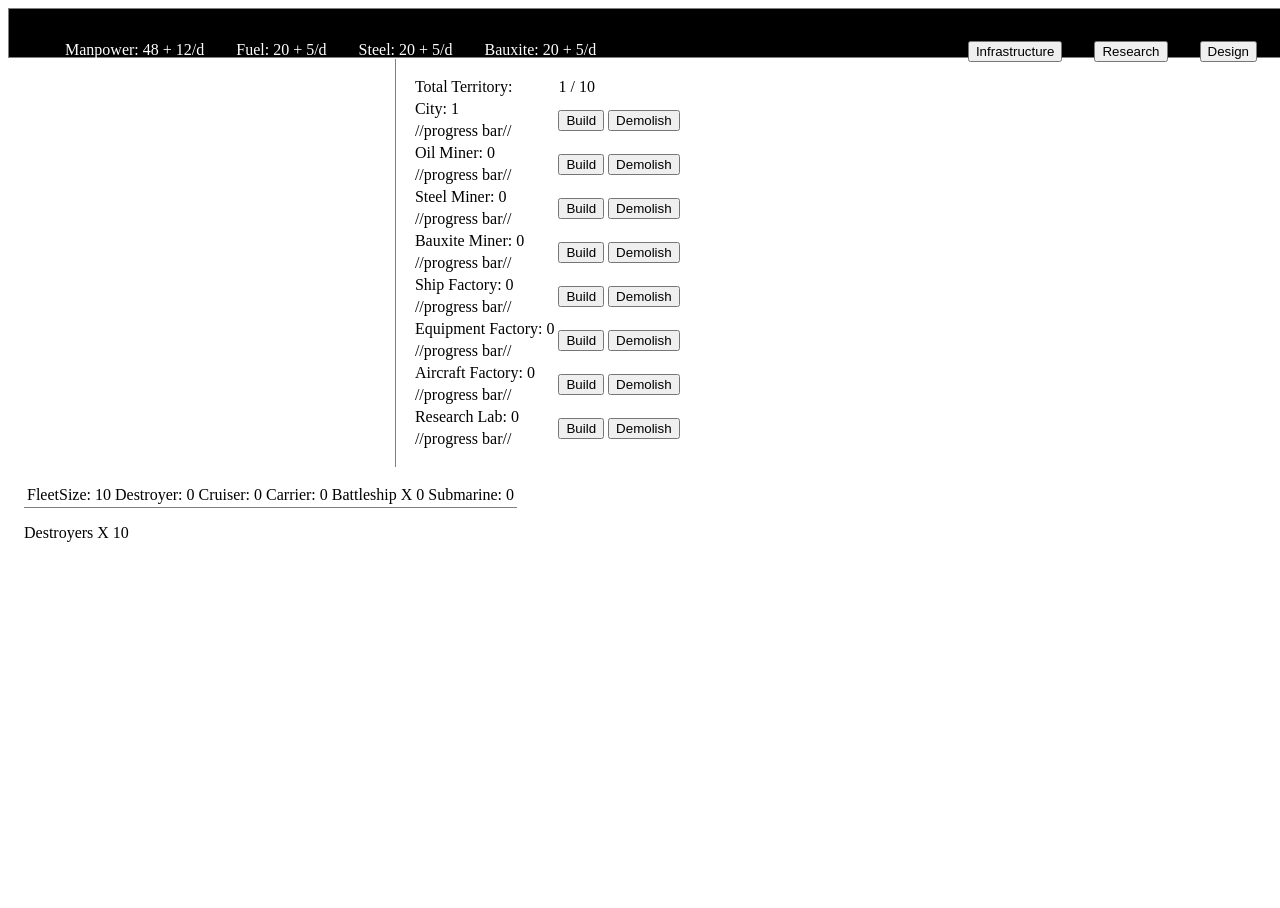
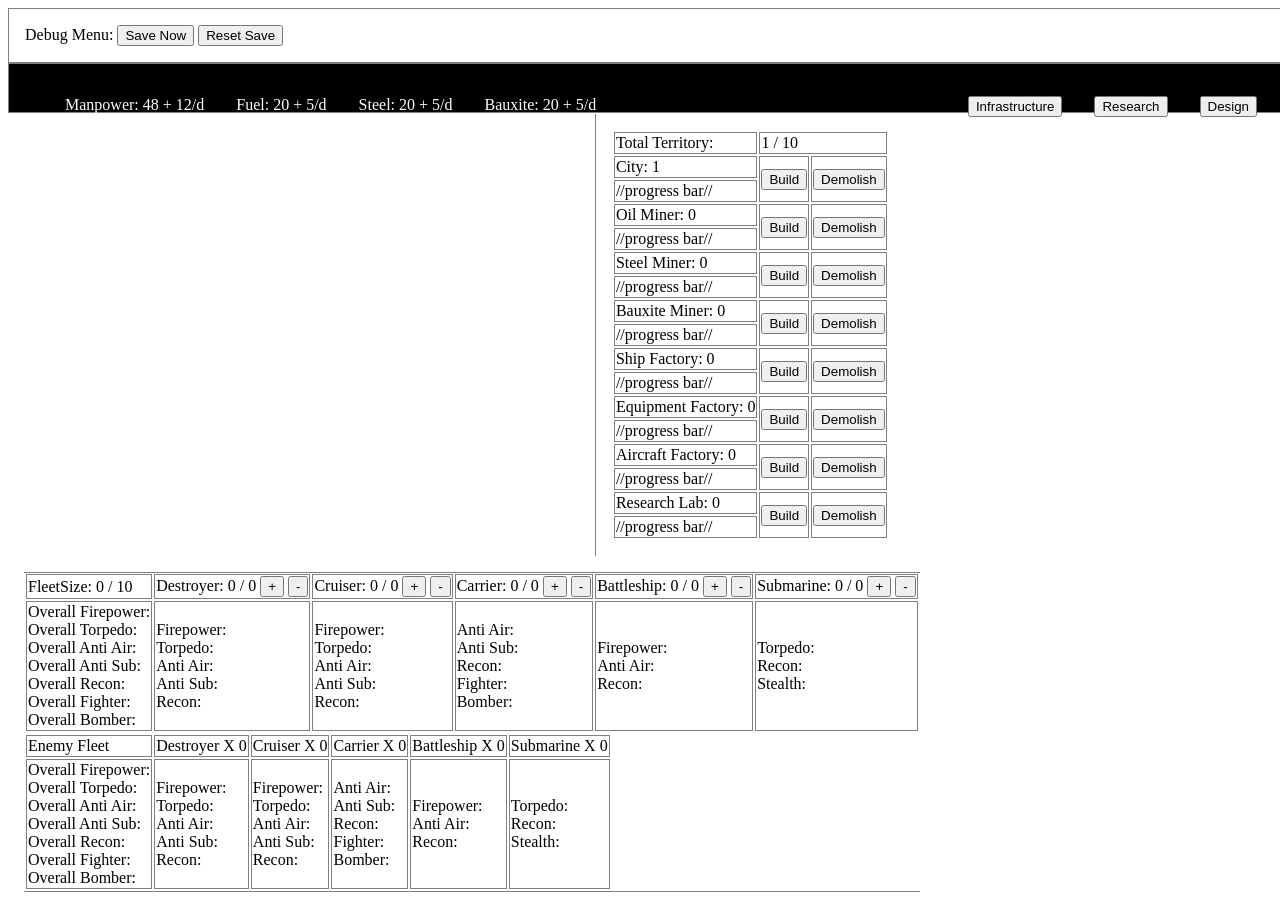
Before and after one commit to x5702/IdleBuilder, a website: page Game.html in a window 1280 px wide. Shown: the top 908 px of the page. Before the commit the page ends 800 px from the top, so only its background shows below. Drawn offline with Linux system fonts and the light colour scheme.

Commit message:
build destroyer

```diff
--- a/Game.html
+++ b/Game.html
@@ -20,6 +20,11 @@
 	</head>
 
 	<body>
+		<div id="debug">
+			<span>Debug Menu:</span>
+			<button onclick="OnSave()">Save Now</button>
+			<button onclick="ResetSave()">Reset Save</button>
+		</div>
 		<div id="header">
 			<ul id="tabs">
 				<li><button onclick="OnTab('Infrastructure')">Infrastructure</button></li>
@@ -168,16 +173,127 @@
 			<div id="Ally"><table>
 				<tr>
 					<td id="FleetSize">Fleet Size: 0/10</td>
-					<td id="Destroyer">Destroyer X 0</td>
-					<td id="Cruiser">Cruiser X 0</td>
-					<td id="Carrier">Carrier X 0</td>
-					<td id="Battleship">Battleship X 0</td>
-					<td id="Submarine">Submarine X 0</td>
+					<td>
+						<span id="Destroyer">Destroyer: 0/0</span>
+						<button onclick="OnAddDestroyer(1)">+</button>
+						<button onclick="OnAddDestroyer(-1)">-</button>
+					</td>
+					<td>
+						<span id="Cruiser">Cruiser: 0/0</span>
+						<button>+</button>
+						<button>-</button>
+					</td>
+					<td>
+						<span id="Carrier">Carrier: 0/0</span>
+						<button>+</button>
+						<button>-</button>
+					</td>
+					<td>
+						<span id="Battleship">Battleship: 0/0</span>
+						<button>+</button>
+						<button>-</button>
+					</td>
+					<td>
+						<span id="Submarine">Submarine: 0/0</span>
+						<button>+</button>
+						<button>-</button>
+					</td>
+				</tr>
+				<tr>
+					<td id="FleetStat">
+						Overall Firepower:<br/>
+						Overall Torpedo:<br/>
+						Overall Anti Air:<br/>
+						Overall Anti Sub:<br/>
+						Overall Recon:<br/>
+						Overall Fighter:<br/>
+						Overall Bomber:<br/>
+					</td>
+					<td id="DestroyerStat">
+						Firepower:<br/>
+						Torpedo:<br/>
+						Anti Air:<br/>
+						Anti Sub:<br/>
+						Recon:<br/>
+					</td>
+					<td id="CruiserStat">
+						Firepower:<br/>
+						Torpedo:<br/>
+						Anti Air:<br/>
+						Anti Sub:<br/>
+						Recon:<br/>
+					</td>
+					<td id="CarrierStat">
+						Anti Air:<br/>
+						Anti Sub:<br/>
+						Recon:<br/>
+						Fighter:<br/>
+						Bomber:<br/>
+					</td>
+					<td id="BattleshipStat">
+						Firepower:<br/>
+						Anti Air:<br/>
+						Recon:<br/>
+					</td>
+					<td id="SubmarineStat">
+						Torpedo:<br/>
+						Recon:<br/>
+						Stealth:<br/>
+					</td>
 				</tr>
 			</table></div>
-			<div id="Enemy">
-				<p>Destroyers X 10</p>
-			</div>
+			<div id="Enemy"><table>
+				<tr>
+					<td>Enemy Fleet</td>
+					<td id="EnemyDestroyer">Destroyer X 0</td>
+					<td id="EnemyCruiser">Cruiser X 0</td>
+					<td id="EnemyCarrier">Carrier X 0</td>
+					<td id="EnemyBattleship">Battleship X 0</td>
+					<td id="EnemySubmarine">Submarine X 0</td>
+				</tr>
+				<tr>
+					<td id="EnemyFleetStat">
+						Overall Firepower:<br/>
+						Overall Torpedo:<br/>
+						Overall Anti Air:<br/>
+						Overall Anti Sub:<br/>
+						Overall Recon:<br/>
+						Overall Fighter:<br/>
+						Overall Bomber:<br/>
+					</td>
+					<td id="EnemyDestroyerStat">
+						Firepower:<br/>
+						Torpedo:<br/>
+						Anti Air:<br/>
+						Anti Sub:<br/>
+						Recon:<br/>
+					</td>
+					<td id="EnemyCruiserStat">
+						Firepower:<br/>
+						Torpedo:<br/>
+						Anti Air:<br/>
+						Anti Sub:<br/>
+						Recon:<br/>
+					</td>
+					<td id="EnemyCarrierStat">
+						Anti Air:<br/>
+						Anti Sub:<br/>
+						Recon:<br/>
+						Fighter:<br/>
+						Bomber:<br/>
+					</td>
+					<td id="EnemyBattleshipStat">
+						Firepower:<br/>
+						Anti Air:<br/>
+						Recon:<br/>
+					</td>
+					<td id="EnemySubmarineStat">
+						Torpedo:<br/>
+						Recon:<br/>
+						Stealth:<br/>
+					</td>
+				</tr>
+			</table></div>
 		</div>
 	</body>
 </html>
--- a/css/layout.css
+++ b/css/layout.css
@@ -1,3 +1,9 @@
+div#debug {
+    width: 100%;
+    border: 1px solid gray;
+    padding: 1em;
+}
+
 div#header {
     width: 100%;
     border: 1px solid gray;
@@ -29,21 +35,36 @@ div#header ul#tabs {
 }
 
 div#main-left {
+    float: left;
     width: auto;
-    float: left;
     margin: 0;
     padding: 1em;
 }
 
 div#Ally {
     width:100%;
+    display:block;
+    border-bottom: 1px solid gray;
+}
+
+div#Ally table {
+    float: right;
+}
+
+div#Enemy {
+    width:100%;
+    display:block;
     border-bottom: 1px solid gray;
 }
 
 div#main-right {
-    width: 500px;
+    width: 300px;
     float: right;
     border-left: 1px solid gray;
     padding: 1em;
     overflow: hidden;
 }
+
+table tr td {
+    border: 1px solid gray;
+}
--- a/js/data.js
+++ b/js/data.js
@@ -55,17 +55,19 @@ StaticData = {
 		return {Manpower : ManpowerCost, Fuel : FuelCost, Steel : 0, Bauxite : 0};
 	},
 
-	DestroyerSize : function() {
+	Destroyer : {
+		Size : function() {
 			return 2;
 		},
-	DestroyerBaseHP : function() {
+		HP : function() {
 			return 10;
 		},
-	DestroyerBaseDefend : function() {
+		Defend : function() {
 			return 5;
 		},
-	DestroyerBaseEvade : function() {
+		Evade : function() {
 			return 0.5;
+		},
 	},
 
 	LightGunAttack : function() {
--- a/js/main.js
+++ b/js/main.js
@@ -15,6 +15,11 @@ function ConsumeResource(cost, count)
 	SaveData.Fuel -= cost.Fuel * count;
 	SaveData.Steel -= cost.Steel * count;
 	SaveData.Bauxite -= cost.Bauxite * count;
+}
+
+function OccupiedFleetSize()
+{
+	return SaveData.DestroyerPlanned * StaticData.Destroyer.Size();
 }
 
 function UsedTerritory()
@@ -71,6 +76,14 @@ function OnBuildBauxiteMiner(n)
 	}
 }
 
+function OnAddDestroyer(n)
+{
+	if (OccupiedFleetSize() + StaticData.Destroyer.Size() * n <= SaveData.FleetSize)
+	{
+		SaveData.DestroyerPlanned += n;
+	}
+}
+
 function OnTick()
 {
 	//Update Resources
@@ -88,22 +101,27 @@ function OnRender()
 {
 	$("#Territory").text(UsedTerritory() + " / " + SaveData.Territory);
 
-	$("#Manpower").text("Manpower: " + SaveData.Manpower + " + " + StaticData.ManpowerPerSec() + "/d");
-	$("#Fuel").text("Fuel: " + SaveData.Fuel + " + " + StaticData.FuelPerSec() + "/d");
-	$("#Steel").text("Steel: " + SaveData.Steel + " + " + StaticData.SteelPerSec() + "/d");
-	$("#Bauxite").text("Bauxite: " + SaveData.Bauxite + " + " + StaticData.BauxitePerSec() + "/d");
+	$("#Manpower").text("Manpower: " + Math.floor(SaveData.Manpower) + " + " + Math.floor(StaticData.ManpowerPerSec()) + "/d");
+	$("#Fuel").text("Fuel: " + Math.floor(SaveData.Fuel) + " + " + Math.floor(StaticData.FuelPerSec()) + "/d");
+	$("#Steel").text("Steel: " + Math.floor(SaveData.Steel) + " + " + Math.floor(StaticData.SteelPerSec()) + "/d");
+	$("#Bauxite").text("Bauxite: " + Math.floor(SaveData.Bauxite) + " + " + Math.floor(StaticData.BauxitePerSec()) + "/d");
 
 	$("#City").text("City: " + SaveData.City);
 	$("#OilMiner").text("Oil Miner: " + SaveData.OilMiner);
 	$("#SteelMiner").text("Steel Miner: " + SaveData.SteelMiner);
 	$("#BauxiteMiner").text("Bauxite Miner: " + SaveData.BauxiteMiner);
 
-	$("#FleetSize").text("FleetSize: " + SaveData.FleetSize);
-	$("#Destroyer").text("Destroyer: " + SaveData.Destroyer);
-	$("#Cruiser").text("Cruiser: " + SaveData.Cruiser);
-	$("#BattleShip").text("BattleShip: " + SaveData.BattleShip);
-	$("#Carrier").text("Carrier: " + SaveData.Carrier);
-	$("#Submarine").text("Submarine: " + SaveData.Submarine);
+	$("#FleetSize").text("FleetSize: " + OccupiedFleetSize() + " / " + SaveData.FleetSize);
+	$("#Destroyer").text("Destroyer: " + SaveData.Destroyer + " / " + SaveData.DestroyerPlanned);
+	$("#Cruiser").text("Cruiser: " + SaveData.Cruiser + " / " + SaveData.CruiserPlanned);
+	$("#Battleship").text("Battleship: " + SaveData.Battleship + " / " + SaveData.BattleshipPlanned);
+	$("#Carrier").text("Carrier: " + SaveData.Carrier + " / " + SaveData.CarrierPlanned);
+	$("#Submarine").text("Submarine: " + SaveData.Submarine + " / " + SaveData.SubmarinePlanned);
+}
+
+function ResetSave()
+{
+	localStorage.removeItem("IdleBuilderSave");
 }
 
 function OnSave()
--- a/js/save.js
+++ b/js/save.js
@@ -18,9 +18,15 @@ SaveData = {
 
 	Destroyer : 0,
 	Cruiser : 0,
-	BattleShip : 0,
+	Battleship : 0,
 	Carrier : 0,
 	Submarine : 0,
+
+	DestroyerPlanned : 0,
+	CruiserPlanned : 0,
+	BattleshipPlanned : 0,
+	CarrierPlanned : 0,
+	SubmarinePlanned : 0,
 
 	Technology : {
 		CityLevel : 0,
```
Lines whose indentation alone changed are shown as unchanged.
